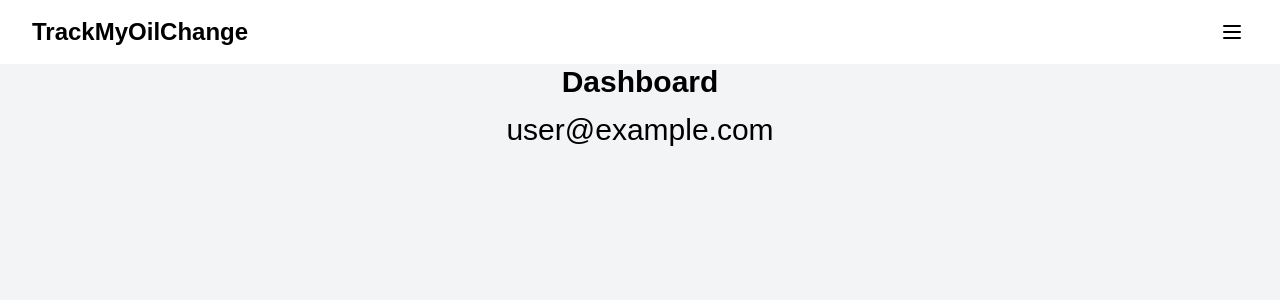
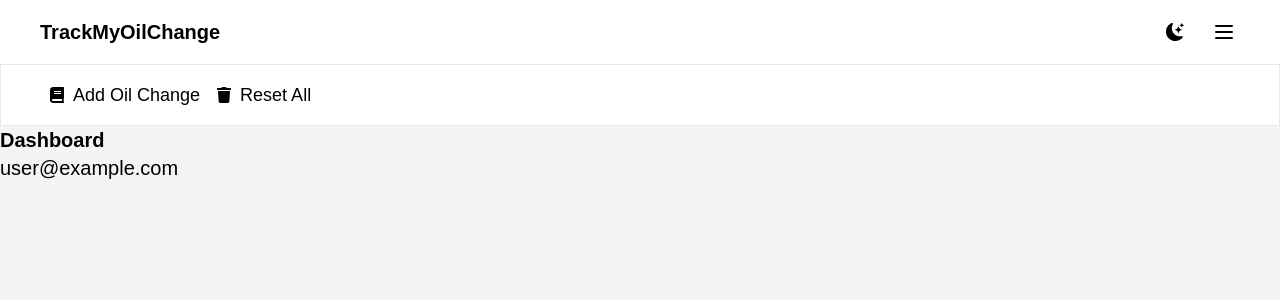
Before and after one commit to Grupith/oilchangeapp, a React (Create React App) app: page /dashboard in a window 1280 px wide. Shown: the top 300 px of the page. Built offline with nearby package versions, Linux system fonts and the light colour scheme; no server answers; sample sign-in values are in the browser's storage.

Commit message:
refactored the main navbar

```diff
--- a/package.json
+++ b/package.json
@@ -10,6 +10,7 @@
     "firebase": "^9.17.2",
     "react": "^18.2.0",
     "react-dom": "^18.2.0",
+    "react-icons": "^4.8.0",
     "react-router-dom": "^6.9.0",
     "react-scripts": "5.0.1",
     "web-vitals": "^2.1.4"
--- a/public/index.html
+++ b/public/index.html
@@ -24,7 +24,7 @@
       work correctly both with client-side routing and a non-root public URL.
       Learn how to configure a non-root public URL by running `npm run build`.
     -->
-    <title>MyLastOilChange</title>
+    <title>Track My Oil Change</title>
   </head>
   <body>
     <noscript>You need to enable JavaScript to run this app.</noscript>
--- a/src/Components/Dashboard.js
+++ b/src/Components/Dashboard.js
@@ -1,5 +1,6 @@
 import React from 'react'
 import { useAuth } from '../AuthContext'
+import { FaBook, FaTrash } from "react-icons/fa"
 
 export default function Dashboard() {
 
@@ -7,8 +8,20 @@ export default function Dashboard() {
 
   return (
     <div className='bg-gray-100 h-screen'>
-      <h1 className='text-center text-3xl font-bold'>Dashboard</h1>
-        <p className='text-center text-3xl py-3'>{currentUser && currentUser.email}</p>
+      <nav className='bg-white border py-3 px-10'>
+        <ul className='flex'>
+            <div className='flex justify-center space-x-2 items-center hover:bg-gray-200  cursor-pointer px-2 py-1 rounded-md'>
+                <FaBook className='text-md'/>
+                <li className='text-lg'>Add Oil Change</li>
+            </div>
+            <div className='flex justify-center space-x-2 items-center hover:bg-gray-200  cursor-pointer px-2 py-1 rounded-md'>
+                <FaTrash className='text-md'/>
+                <li className='text-lg'>Reset All</li>
+            </div>
+        </ul>
+      </nav>
+      <h1 className='text-xl font-bold'>Dashboard</h1>
+        <p className='text-xl'>{currentUser && currentUser.email}</p>
     </div>
   )
 }
--- a/src/Components/LandingPage.js
+++ b/src/Components/LandingPage.js
@@ -4,7 +4,7 @@ import { Link } from 'react-router-dom'
 export default function LandingPage() {
   return (
     <div className='bg-gray-100 h-screen'>
-        <h1 className='text-center text-4xl py-6'>TrackMyOilChange</h1>
+        <h1 className='text-center text-4xl py-10'>Welcome to TrackMyOilChange</h1>
         <div className='flex justify-center space-x-4 pt-10'>
             <Link to='/signup'><button className='text-xl text-white bg-orange-500 rounded-md py-1 px-6'>Signup</button></Link>
             <Link to='/login'><button className='text-xl text-white bg-orange-500 rounded-md py-1 px-6'>Login</button></Link>
--- a/src/Components/Navbar.js
+++ b/src/Components/Navbar.js
@@ -1,16 +1,13 @@
-import React, { useState } from 'react'
+import React, { useState, useRef, useEffect } from 'react'
 import { Link, useNavigate } from 'react-router-dom'
 import { useAuth } from '../AuthContext'
+import {BsFillMoonStarsFill} from 'react-icons/bs'
 
 export default function Navbar() {
+
     const { logout } = useAuth()
     const navigate = useNavigate()
-
-    const [showDropdown, setShowDropdown] = useState(false)
-
-    const toggleDropdown = () => {
-        setShowDropdown(!showDropdown)
-    }
+    const dropdownRef = useRef(null)
 
     const handleLogout = async () => {
         try {
@@ -22,16 +19,37 @@ export default function Navbar() {
         }
     }
 
+    const [showDropdown, setShowDropdown] = useState(false)
+
+    const toggleDropdown = () => {
+        setShowDropdown(!showDropdown)
+    }
+
+    const handleClickOutside = (e) => {
+        if (dropdownRef.current && !dropdownRef.current.contains(e.target)) {
+            setShowDropdown(false);
+        }
+    }
+
+    useEffect(() => {
+        document.addEventListener('mousedown', handleClickOutside)
+        return () => {
+            document.removeEventListener('mousedown', handleClickOutside)
+        }
+    }, [])
+
+
   return (
     <nav>
-        <div className="max-w-7xl mx-auto px-2 sm:px-6 lg:px-8">
-        <div className="relative flex items-center justify-between h-16">
-            <div className="flex-1 flex items-center justify-center sm:items-stretch sm:justify-start">
-            <div className="flex-shrink-0">
-                <a href="/" className="font-bold text-2xl">TrackMyOilChange</a>
+        <div className="max-w-7xl mx-auto">
+        <div className="flex items-center justify-between h-16 px-10">
+            <div className="flex items-center">
+                <div>
+                    <Link to='/' className="font-bold text-xl">TrackMyOilChange</Link>
+                </div>
             </div>
-            </div>
-            <div className="absolute inset-y-0 right-0 flex items-center pr-2 sm:static sm:inset-auto sm:ml-6 sm:pr-0">
+            <div className="flex items-center">
+                <BsFillMoonStarsFill className='text-lg cursor-pointer mr-6'/>
                 <button onClick={toggleDropdown} className="p-1 rounded-full hover:text-gray-400 focus:text-gray-400 focus:outline-none">
                     <span className="sr-only">Open user menu</span>
                     <svg className="h-6 w-6" xmlns="http://www.w3.org/2000/svg" fill="none" viewBox="0 0 24 24" stroke="currentColor">
@@ -40,11 +58,11 @@ export default function Navbar() {
                 </button>
 
                 {showDropdown &&
-                    <div className="origin-top-right absolute right-0 mt-28 w-48 rounded-md shadow-lg bg-white ring-1 ring-black ring-opacity-5">
-                    <div className="py-1" role="menu" aria-orientation="vertical" aria-labelledby="user-menu">
-                        <Link to="/login" className="block px-4 py-2 text-sm text-gray-700 hover:bg-gray-100" role="menuitem">Settings</Link>
-                        <span onClick={handleLogout} className="block px-4 py-2 text-sm text-gray-700 hover:bg-gray-100 cursor-pointer" role="menuitem">Logout</span>
-                    </div>
+                    <div ref={dropdownRef} className="origin-top-right absolute right-0 mt-28 w-48 rounded-md shadow-lg bg-white ring-1 ring-black ring-opacity-5">
+                        <div className="py-1" role="menu" aria-orientation="vertical" aria-labelledby="user-menu">
+                            <span className="block px-4 py-2 text-sm text-gray-700 hover:bg-gray-100 line-through cursor-pointer" role="menuitem">Settings</span>
+                            <span onClick={handleLogout} className="block px-4 py-2 text-sm text-gray-700 hover:bg-gray-100 cursor-pointer" role="menuitem">Logout</span>
+                        </div>
                     </div>
                 }
             </div>
--- /dev/null
+++ b/src/Components/Sidebar.js
@@ -0,0 +1,16 @@
+import React from 'react'
+import { FaBook } from "react-icons/fa";
+
+export default function Sidebar() {
+  return (
+    <aside className='bg-white w-60'>
+        <h2 className='text-xl text-center '>TrackMyOilChange</h2>
+        <ul>
+            <div className='flex justify-center space-x-2 items-center hover:bg-gray-200  cursor-pointer px-2 py-1 rounded-md'>
+                <FaBook className='text-lg'/>
+                <li className='text-lg'>Add Oil Change</li>
+            </div>
+        </ul>
+    </aside>
+  )
+}
```
Also changed, not shown: 1 other file (tests, documents, lock files or other folders).
